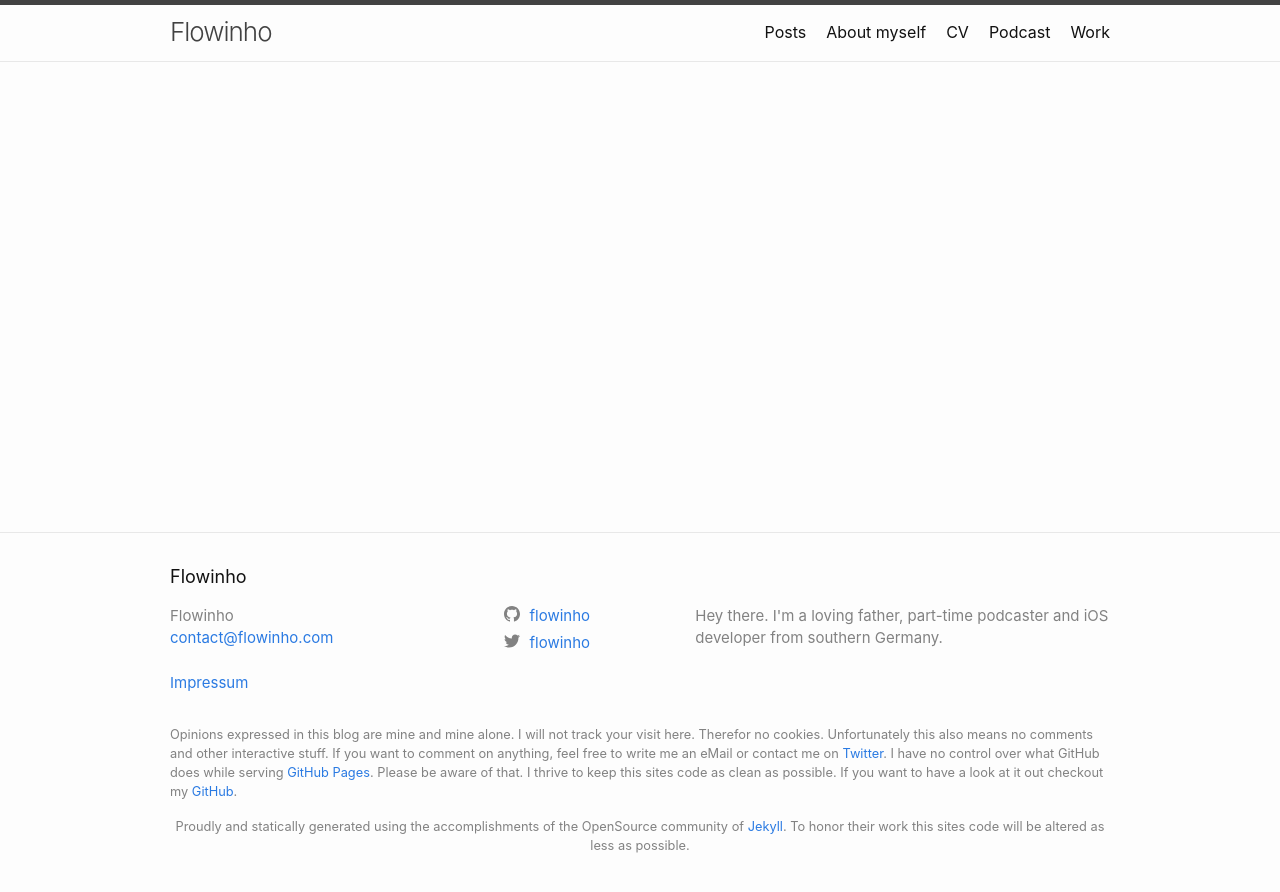
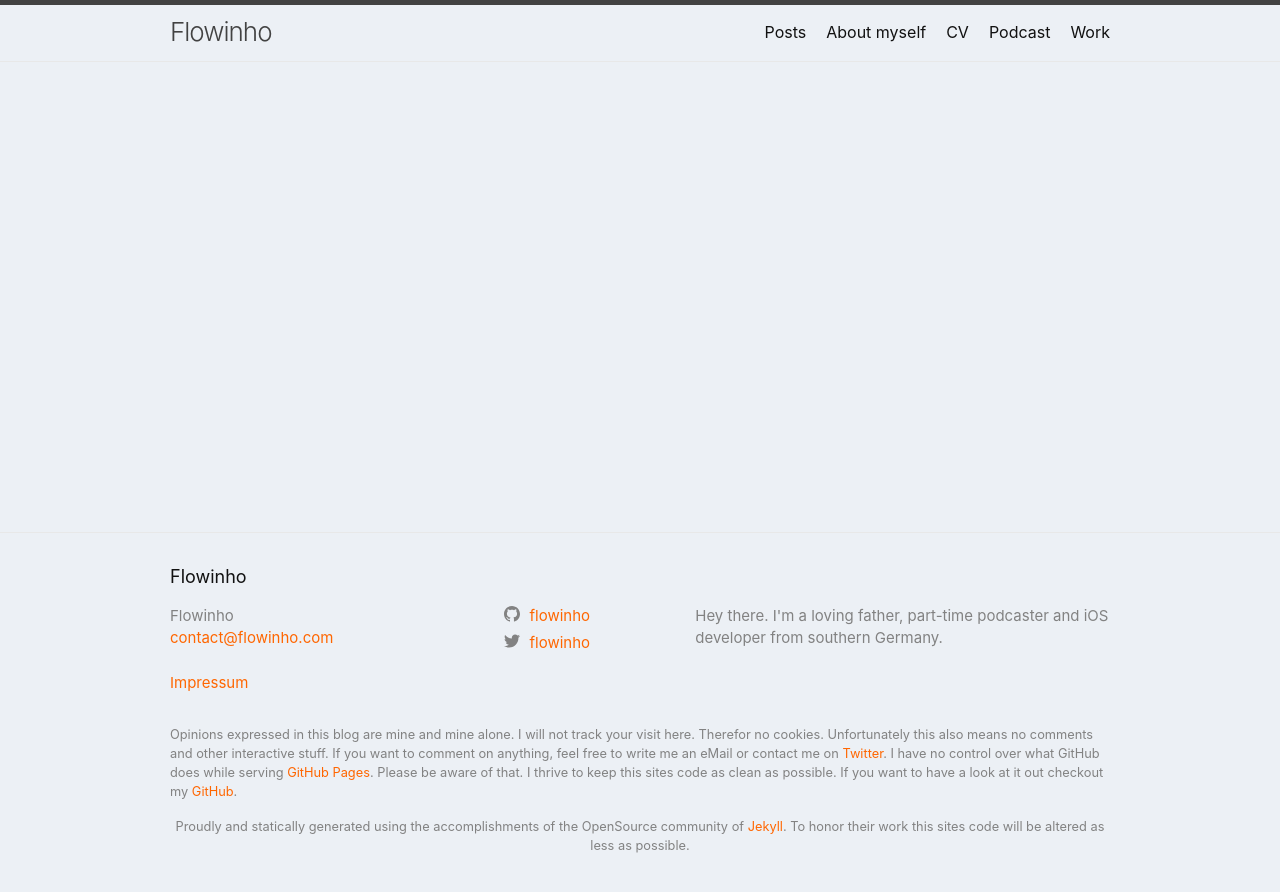
Before and after one commit to flowinho/flowinho.github.io, a Jekyll site: the page built from index.md, in a window 1280 px wide. Shown: the top 892 px of the page. Built offline with Jekyll 4.4.1, drawn with Linux system fonts in a browser that asks for light colours.

Commit message:
Update appearance

```diff
--- a/_sass/minima.scss
+++ b/_sass/minima.scss
@@ -13,8 +13,9 @@
 $spacing-unit: 30px !default;
 
 $text-color: #111 !default;
-$background-color: #fdfdfd !default;
-$brand-color: #2a7ae2 !default;
+// $background-color: #fdfdfd !default;
+$background-color: #ecf0f5 !default;
+$brand-color: #ff6600 !default;
 
 $grey-color: #828282 !default;
 $grey-color-light: lighten($grey-color, 40%) !default;
```
